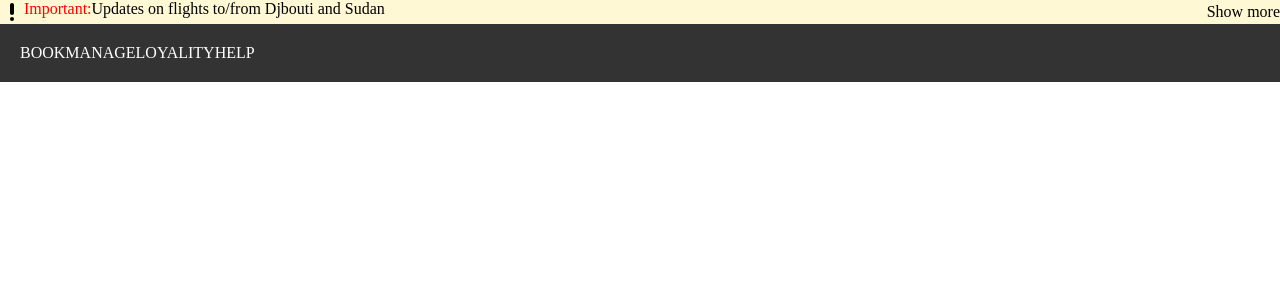
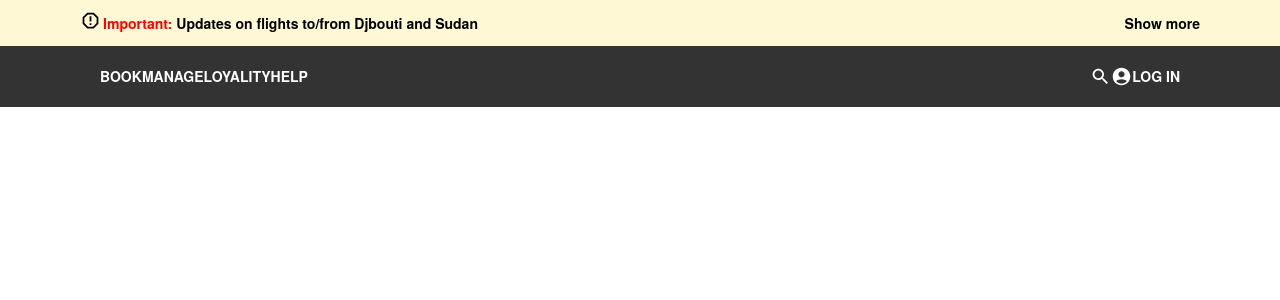
Before and after one commit to tsedeysolomons/Final-Project-CS, a React (Create React App) app in the folder final-year-project/: page / in a window 1280 px wide. Shown: the top 300 px of the page. Built offline with nearby package versions, Linux system fonts and the light colour scheme.

Commit message:
Header End

```diff
--- a/final-year-project/src/Components/Header/Header.css
+++ b/final-year-project/src/Components/Header/Header.css
@@ -1,18 +1,32 @@
+*{
+    font-size: 14px;
+    font-weight: 700;
+    line-height: normal;
+}
 .upper{
     background-color: #FEF8D5;
     display: flex;
+    justify-content: space-between;
+    padding: 10px 80px;
     align-items: center;
-    justify-content: space-between;
+    font-weight: 500;
+}
+.upperMessage{
+    padding: 3px 2px;
 }
 .red{
     color: red;
 }
-.left{
+.left, .right{
     display: flex;
 }
 .lower{
     background-color: #333333;
     color: white;
     display: flex;
-    padding: 20px 20px;
+    padding: 20px 100px;
+    justify-content: space-between;
 }
+.lowerLeft{
+    display: flex;
+}
--- a/final-year-project/src/Components/Header/Header.jsx
+++ b/final-year-project/src/Components/Header/Header.jsx
@@ -1,25 +1,31 @@
 import React from 'react'
-import PriorityHighRoundedIcon from '@mui/icons-material/PriorityHighRounded';
+import ReportGmailerrorredIcon from '@mui/icons-material/ReportGmailerrorred';
+import SearchIcon from '@mui/icons-material/Search';
+import AccountCircleIcon from '@mui/icons-material/AccountCircle';
 import './Header.css'
 function Header() {
   return (
     <nav>
         <div className='upper'>
             <div className='left'>
-               <PriorityHighRoundedIcon />
-               <p className='red'>Important:  </p>
-               <p>Updates on flights to/from Djbouti and Sudan</p>
+               <ReportGmailerrorredIcon />
+               <p className='red upperMessage'>Important:  </p>
+               <p className='upperMessage'>Updates on flights to/from Djbouti and Sudan</p>
             </div>
             <p className='right'>Show more</p>
         </div>
         <div className='lower'>
-            <div>
-
+            <div className='lowerLeft'>
+              <p>BOOK</p>
+              <p>MANAGE</p>
+              <p>LOYALITY</p>
+              <p>HELP</p>
             </div>
-            <p>BOOK</p>
-            <p>MANAGE</p>
-            <p>LOYALITY</p>
-            <p>HELP</p>
+            <div className='right'>
+              <SearchIcon />
+              <AccountCircleIcon />
+              <p>LOG IN</p>
+            </div>
         </div>
     </nav>
 
--- a/final-year-project/src/index.css
+++ b/final-year-project/src/index.css
@@ -1,4 +1,5 @@
 *{
     padding: 0;
     margin: 0;
+    font-family: HelveticaNeue, "Helvetica Neue", Helvetica, Arial, "Lucida Grande", sans-serif;
 }
```
Also changed, not shown: final-year-project/src/Components/Footer/Footer.css (added), final-year-project/src/Components/Footer/Footer.jsx (added).
